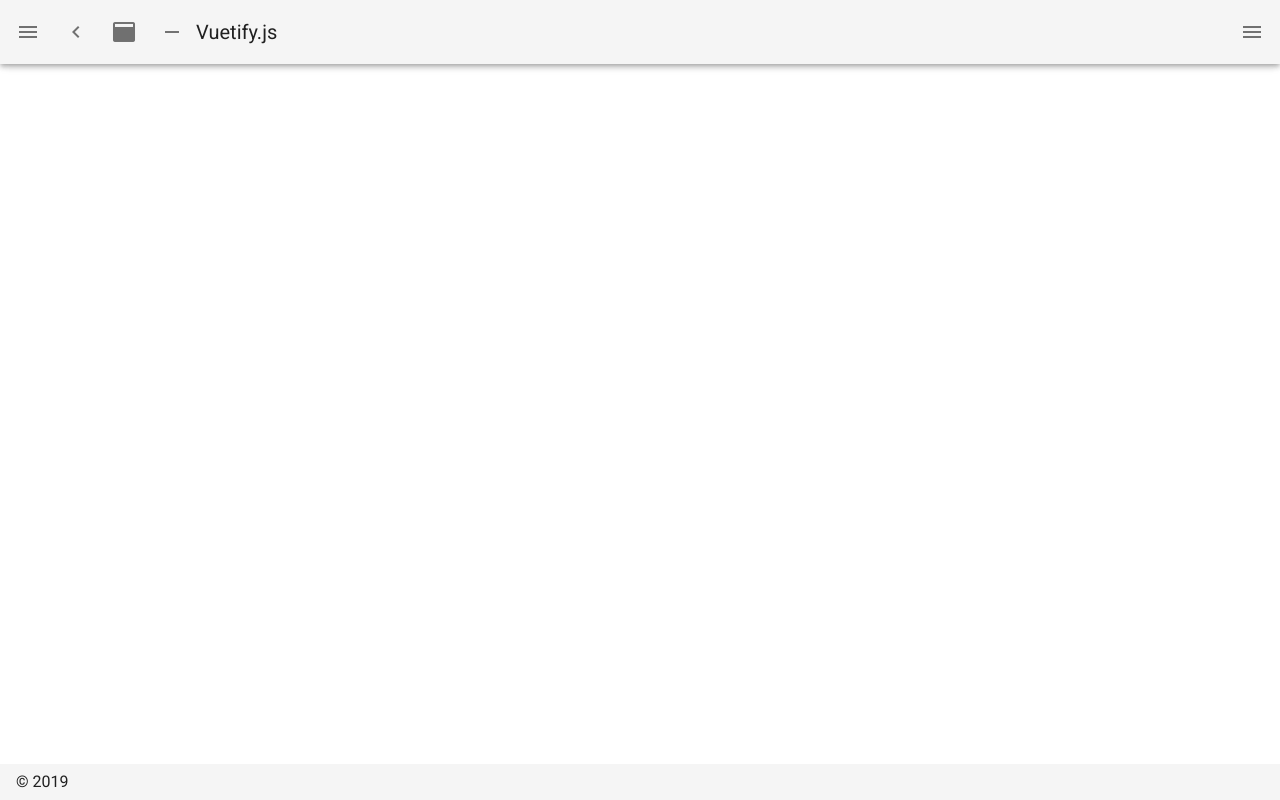
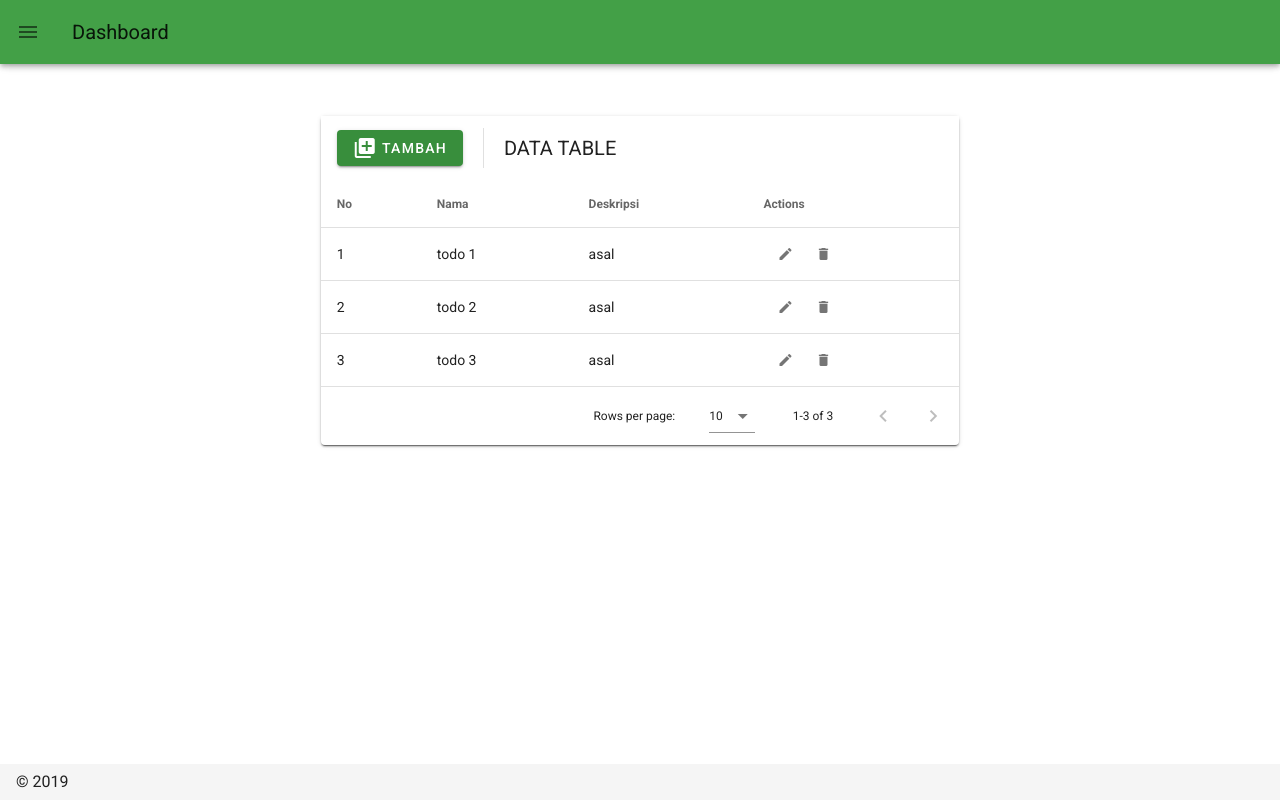
Before and after one commit to febrye03/project-nuxt, a Nuxt app: page /todo in a window 1280 px wide. Before the commit this address had no page. Built offline with nearby package versions, Linux system fonts and the light colour scheme.

Commit message:
mngerjakan UI dari folder todo

```diff
--- a/layouts/ldashboard.vue
+++ b/layouts/ldashboard.vue
@@ -159,6 +159,10 @@ export default {
               {
                 title: 'kalkulator',
                 to:'/kalkulator'
+              },
+              {
+                title: 'todo',
+                to:'/todo'
               }
             ],
           },
--- /dev/null
+++ b/pages/todo/_no/edit.vue
@@ -0,0 +1,52 @@
+<template>
+<v-card width="55%" class="mx-auto mt-10">
+  <v-form>
+    <v-container>
+      <v-row>
+
+      <v-col  cols="12" sm="5" md="10" class="mx-auto mt-2">
+    <template >
+      <v-toolbar flat color="white">
+          <v-btn
+            color="primary"
+            nuxt
+            to="/todo/"
+          >
+            Kembali
+          </v-btn>
+        </v-toolbar>
+    </template>
+          <v-toolbar-title>Edit Todo</v-toolbar-title>
+          <v-text-field
+            placeholder="Nama"
+            outlined
+          ></v-text-field>
+        <v-textarea
+          solo
+          name="input-7-4"
+          label="Deskripsi"
+        ></v-textarea>
+        <v-toolbar flat color="white">
+            <v-btn
+                class="text-center ml-auto ml-1"
+                color="primary"
+                to="/todo/"
+                nuxt
+            ><v-icon class="mr-1">mdi-content-save-all</v-icon>
+                Simpan
+            </v-btn>
+        </v-toolbar>
+      </v-col>
+
+
+      </v-row>
+    </v-container>
+  </v-form>
+</v-card>
+</template>
+
+<script>
+export default {
+    layout:'ldashboard'
+}
+</script>
--- /dev/null
+++ b/pages/todo/add.vue
@@ -0,0 +1,52 @@
+<template>
+<v-card width="55%" class="mx-auto mt-10">
+  <v-form>
+    <v-container>
+      <v-row>
+
+      <v-col  cols="12" sm="5" md="10" class="mx-auto mt-2">
+    <template >
+      <v-toolbar flat color="white">
+          <v-btn
+            color="primary"
+            nuxt
+            to="/todo/"
+          >
+            Kembali
+          </v-btn>
+        </v-toolbar>
+    </template>
+          <v-toolbar-title>Tambah Todo</v-toolbar-title>
+          <v-text-field
+            placeholder="Nama"
+            outlined
+          ></v-text-field>
+        <v-textarea
+          solo
+          name="input-7-4"
+          label="Deskripsi"
+        ></v-textarea>
+        <v-toolbar flat color="white">
+            <v-btn
+                class="text-center ml-auto ml-1"
+                color="primary"
+                to="/todo/"
+                nuxt
+            ><v-icon class="mr-1">mdi-content-save-all</v-icon>
+                Simpan
+            </v-btn>
+        </v-toolbar>
+      </v-col>
+
+
+      </v-row>
+    </v-container>
+  </v-form>
+</v-card>
+</template>
+
+<script>
+export default {
+    layout:'ldashboard'
+}
+</script>
--- /dev/null
+++ b/pages/todo/index.vue
@@ -0,0 +1,124 @@
+<template>
+  <v-card width="55%" class="mx-auto mt-10">
+  <v-data-table
+    :headers="headers"
+    :items="items"
+    sort-by="calories"
+    class="elevation-1"
+  >
+  <template v-slot:top>
+      <v-toolbar flat color="white">
+          <v-btn
+            color="primary"
+            nuxt
+            to="/todo/add"
+          ><v-icon class="mr-1">mdi-plus-box-multiple</v-icon>
+            Tambah
+          </v-btn>
+          <v-divider
+          class="mx-5"
+          inset
+          vertical
+        ></v-divider>
+        <v-toolbar-title>DATA TABLE</v-toolbar-title>
+      </v-toolbar>
+  </template>
+    <template v-slot:item.action="{ item }">
+       <v-btn
+        class="ma-2"
+        text icon
+        :to="`/todo/${item.no}/edit`"
+        >
+      <v-icon
+        small
+        class="mr-2"
+        nuxt
+      >
+        mdi-pencil
+      </v-icon>
+       </v-btn>
+      <v-icon
+        small
+        @click="deleteItem(item)"
+        nuxt
+      >
+        mdi-delete
+      </v-icon>
+    </template>
+  </v-data-table>
+  </v-card>
+</template>
+
+<script>
+  export default {
+    data: () => ({
+      headers: [
+        {
+          text: 'No',
+          align: 'left',
+          sortable: false,
+          value: 'no',
+        },
+        {
+          text: 'Nama',
+          sortable: false,
+          value: 'nama',
+        },
+        {
+          text: 'Deskripsi',
+          sortable: false,
+          value: 'deskripsi'
+          },
+        {
+          text: 'Actions',
+          value: 'action',
+          sortable: false
+        },
+      ],
+      items: [],
+      editedIndex: -1,
+      editedItem: {
+      },
+    }),
+
+    computed: {
+
+    },
+
+    created () {
+      this.initialize()
+    },
+
+    methods: {
+      initialize () {
+        this.items = [
+          {
+            no: 1,
+            nama: 'todo 1',
+            deskripsi: 'asal',
+          },
+          {
+            no: 2,
+            nama: 'todo 2',
+            deskripsi: 'asal',
+          },
+          {
+            no: 3,
+            nama: 'todo 3',
+            deskripsi: 'asal',
+          },
+        ]
+      },
+
+      editItem(item) {
+
+      },
+
+      deleteItem (item) {
+        const index = this.items.indexOf(item)
+        confirm('Are you sure you want to delete this item?') && this.items.splice(index, 1)
+      },
+    },
+    layout:'ldashboard'
+  }
+</script>
```
